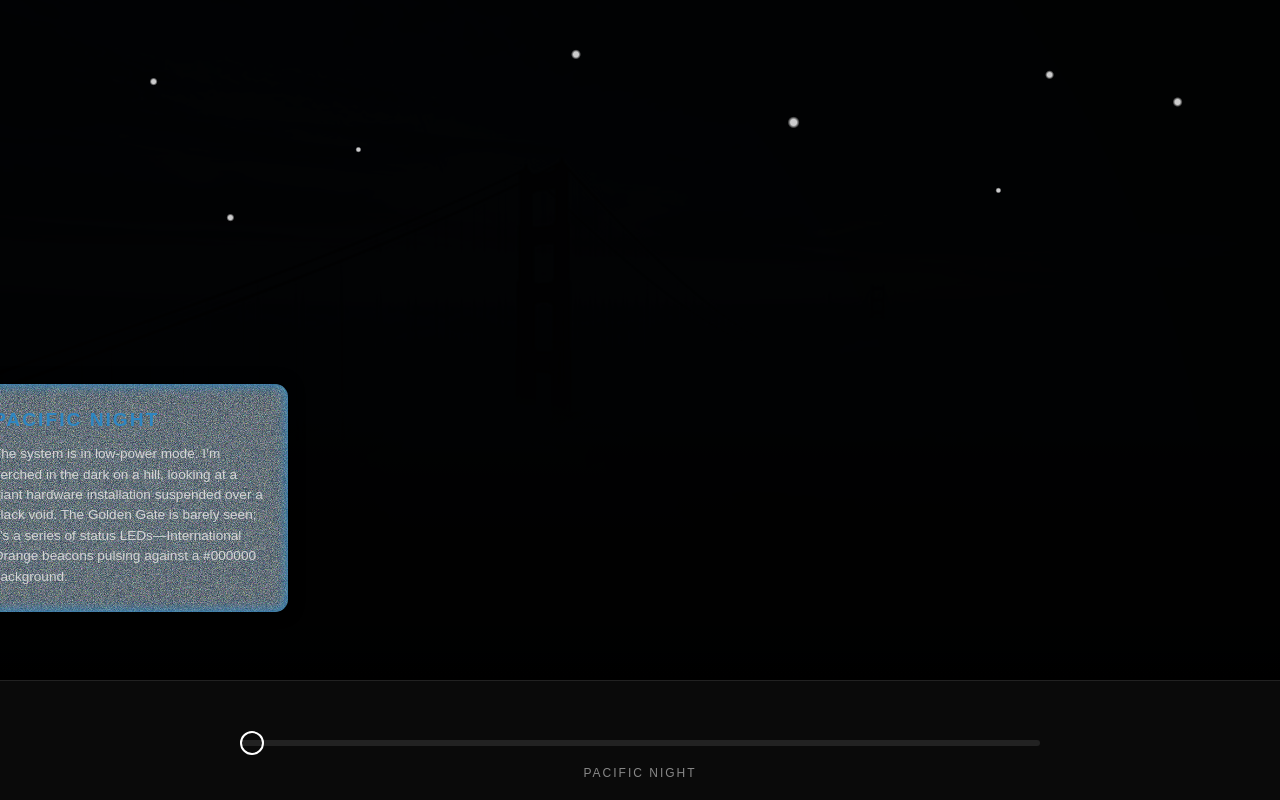
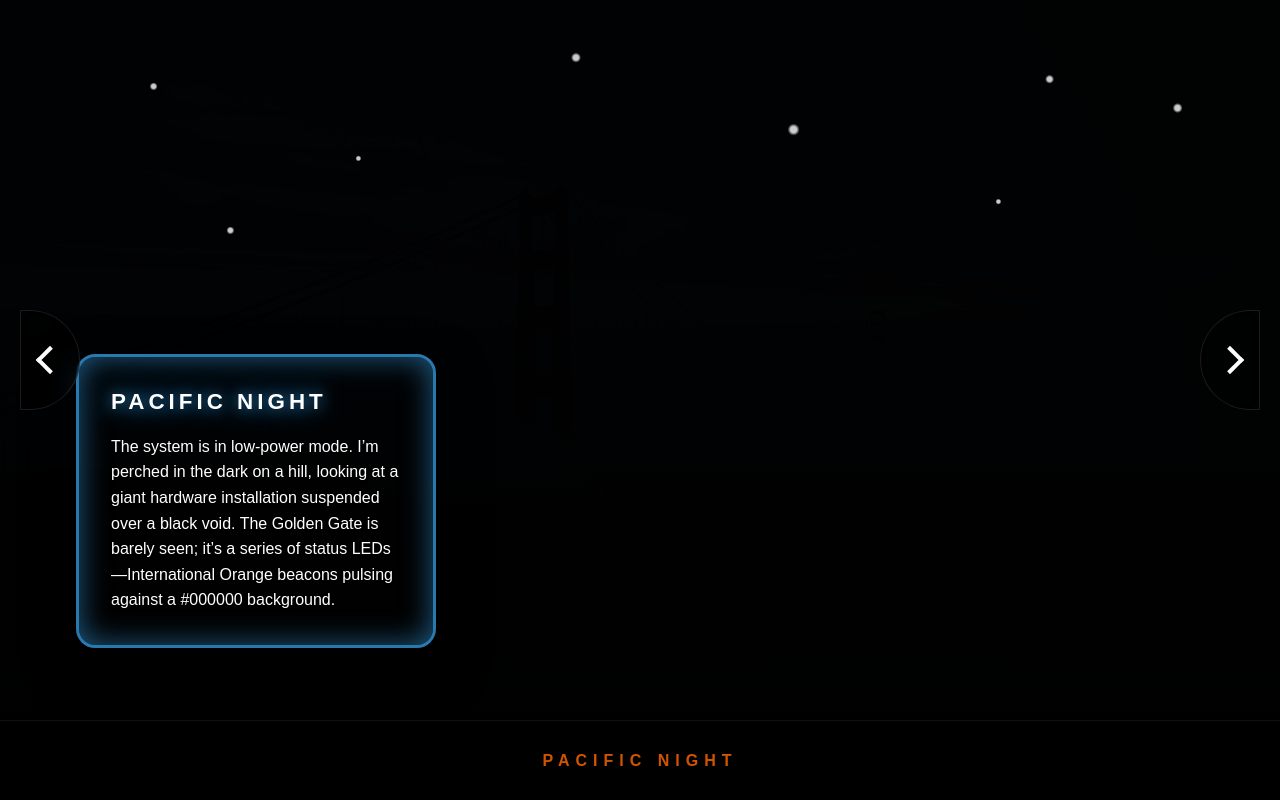
Before and after one commit to UlrikeDetective/web_development, a web app: file html_css/CSS/blendColorsChallenge/index.html in a window 1280 px wide. Run offline with its HTML, style and script files only (its server is not run), Linux system fonts and the light colour scheme.

Commit message:
blend colors v07

```diff
--- a/html_css/CSS/blendColorsChallenge/index.html
+++ b/html_css/CSS/blendColorsChallenge/index.html
@@ -23,6 +23,14 @@
 
             <div class="stars"></div>
 
+            <!-- Navigation Arrows -->
+            <button class="nav-arrow left" id="prevBtn" aria-label="Move Backwards">
+                <div class="arrow-shape"></div>
+            </button>
+            <button class="nav-arrow right" id="nextBtn" aria-label="Move Forwards">
+                <div class="arrow-shape"></div>
+            </button>
+
             <!-- Bioluminescent Info Box -->
             <div class="info-box" id="infoBox">
                 <h2 id="infoTitle">Pacific Night</h2>
@@ -31,12 +39,8 @@
         </div>
 
         <div class="controls">
-            <div class="time-slider-wrapper">
-                <input type="range" id="timeSlider" min="0" max="1000" value="0">
-                <div class="liquid-arrow" id="liquidArrow">
-                    <div class="arrow-head"></div>
-                </div>
-                <div class="time-display" id="timeDisplay">Midday</div>
+            <div class="time-display-wrapper">
+                <div class="time-display" id="timeDisplay">Pacific Night</div>
             </div>
         </div>
     </div>
--- a/html_css/CSS/blendColorsChallenge/index.js
+++ b/html_css/CSS/blendColorsChallenge/index.js
@@ -1,5 +1,5 @@
-const timeSlider = document.getElementById('timeSlider');
-const liquidArrow = document.getElementById('liquidArrow');
+const prevBtn = document.getElementById('prevBtn');
+const nextBtn = document.getElementById('nextBtn');
 const timeDisplay = document.getElementById('timeDisplay');
 const skyOverlay = document.querySelector('.sky-overlay');
 const sun = document.querySelector('.sun');
@@ -12,66 +12,64 @@ const infoTitle = document.getElementById('infoTitle');
 const infoText = document.getElementById('infoText');
 const root = document.documentElement;
 
+let timeValue = 0; // 0 to 1000
+
 // Narrative Sections with Palette Blending (color-mix)
+// Transparent but vibrant backgrounds (using pure palette colors)
 const sections = [
     {
-        threshold: 140,
+        threshold: 150,
         title: "Pacific Night",
         glow: "var(--bay-blue)",
-        bg: "color-mix(in srgb, var(--bay-blue), transparent 70%)",
+        bg: "color-mix(in srgb, var(--bay-blue), transparent 40%)",
         text: "The system is in low-power mode. I’m perched in the dark on a hill, looking at a giant hardware installation suspended over a black void. The Golden Gate is barely seen; it’s a series of status LEDs—International Orange beacons pulsing against a #000000 background."
     },
     {
         threshold: 280,
         title: "Pre-dawn Mist",
         glow: "var(--fog-cool)",
-        bg: "color-mix(in srgb, var(--fog-mist), transparent 60%)",
+        bg: "color-mix(in srgb, var(--fog-cool), transparent 40%)",
         text: "A massive rendering error has occurred. The fog has rolled in from the Pacific, a thick layer of unoptimized CSS blur() that has dropped the visibility to near-zero. The bridge towers are partially occluded, their top sections losing connection with the base."
     },
     {
-        threshold: 420,
+        threshold: 410,
         title: "Winter Sunrise",
         glow: "var(--icon-orange)",
-        bg: "color-mix(in srgb, var(--icon-orange), transparent 60%)",
+        bg: "color-mix(in srgb, var(--icon-orange), transparent 40%)",
         text: "The boot sequence begins. It’s not a smooth transition; it’s a sharp hex shift from deep indigo to a cold, brittle violet. The sun—the master process—cracks the horizon near the East Bay hills. The International Orange of the bridge starts to initialize."
     },
     {
-        threshold: 560,
+        threshold: 540,
         title: "Low Winter Sun",
         glow: "var(--victorian-yellow)",
-        bg: "color-mix(in srgb, var(--victorian-yellow), transparent 60%)",
+        bg: "color-mix(in srgb, var(--victorian-yellow), transparent 40%)",
         text: "The sun's elevation is stuck at a suboptimal angle. In winter, the light doesn't hit the 'Main' container from above; it attacks from the side, creating long, dramatic box-shadow effects. The glare is a security vulnerability—raw white light."
     },
     {
-        threshold: 700,
+        threshold: 670,
         title: "Winter Daylight",
-        glow: "var(--bay-pale)",
-        bg: "color-mix(in srgb, var(--bay-pale), transparent 50%)",
+        glow: "var(--bay-water)",
+        bg: "color-mix(in srgb, var(--bay-water), transparent 40%)",
         text: "Production environment: Live. The sky is a flat, crisp #87CEEB with zero percent opacity on the clouds. The bridge is the only vibrant component. I’m analyzing the movement of the cars—tiny data packets moving across a two-mile bus."
     },
     {
-        threshold: 840,
+        threshold: 780,
         title: "Golden Dusk",
         glow: "var(--icon-brick)",
-        bg: "color-mix(in srgb, var(--icon-brick), transparent 60%)",
+        bg: "color-mix(in srgb, var(--icon-brick), transparent 40%)",
         text: "The shutdown protocol has been initiated. The sun is sinking into the Pacific, triggering a linear-gradient that transitions from burnt amber to a bruised purple. The bridge catchies the last rays, its steel skin glowing like it’s being overclocked."
     },
     {
         threshold: 1001,
         title: "Pacific Night II",
         glow: "var(--muted-lavender)",
-        bg: "color-mix(in srgb, var(--muted-lavender), transparent 70%)",
+        bg: "color-mix(in srgb, var(--muted-lavender), transparent 40%)",
         text: "The day’s telemetry is archived. This site is a visual log of the last twelve hours—a study in atmospheric blends. Using color-mix(in srgb, var(--bridge-orange), var(--pacific-blue) 40%), we’ve reconstructed the transition. System status: Restored to #000."
     }
 ];
 
 function updateTime(value) {
     const progress = value / 1000;
-
-    // Update Arrow position
-    const sliderWidth = timeSlider.offsetWidth;
-    const arrowPos = progress * (sliderWidth - 30);
-    liquidArrow.style.left = `${arrowPos}px`;
 
     // Determine current section
     const currentSection = sections.find(s => value < s.threshold) || sections[sections.length - 1];
@@ -88,17 +86,15 @@ function updateTime(value) {
         }, 150);
     }
 
-    // Arch movement for the box
-    // X goes from 10% to 90%
-    const boxX = 10 + (progress * 80);
-    // Y goes from 10% to 50% and back (arch)
+    // Arch movement for the box: Start at 20%, move to 90%
+    const boxX = 20 + (progress * 70);
     const arcHeight = Math.sin(progress * Math.PI) * 40;
     const boxY = 10 + arcHeight;
 
     root.style.setProperty('--box-x', `${boxX}%`);
     root.style.setProperty('--box-y', `${boxY}%`);
 
-    // Celestial Logic: Left to Right winter arc (250-750)
+    // Celestial Logic
     let sunColor = '#fff';
     let intensity = 0;
     let brightness = 0.25;
@@ -109,13 +105,12 @@ function updateTime(value) {
     let sunYPercent = 33;
 
     if (isDay) {
-        const dayProgress = (progress - 0.25) / 0.5; // 0 at sunrise, 1 at sunset
+        const dayProgress = (progress - 0.25) / 0.5;
         const arc = Math.sin(dayProgress * Math.PI);
         sunYPercent = 33 - (arc * 23);
         intensity = arc;
         brightness = 0.4 + (arc * 0.8);
 
-        // Color shifts based on dayProgress
         if (dayProgress < 0.3) {
             sunColor = `color-mix(in srgb, var(--icon-orange), #fff 40%)`;
         } else if (dayProgress < 0.7) {
@@ -137,28 +132,40 @@ function updateTime(value) {
     root.style.setProperty('--sun-color', sunColor);
     root.style.setProperty('--sky-brightness', brightness);
 
-    // Sky Background
     const horizonColor = isDay ? sunColor : '#050a10';
     skyOverlay.style.background = `linear-gradient(to bottom, #050a10 0%, color-mix(in srgb, ${horizonColor}, transparent 50%) 60%, #000 100%)`;
 
     stars.style.opacity = starOpacity;
     timeDisplay.innerText = currentSection.title;
 
-    // 360 effect: Panorama scrolling starts at Pacific Night (progress 0)
     panoramaBg.style.backgroundPosition = `${progress * 100}% 60%`;
-    groundFog.style.opacity = 0.3 + (intensity * 0.5);
 
     sun.style.opacity = isDay ? 0.6 : 0;
     sunGlow.style.opacity = isDay ? intensity : 0;
 }
 
-// Initial Call
-updateTime(timeSlider.value);
+// Navigation Logic
+const step = 20;
 
-timeSlider.addEventListener('input', (e) => {
-    updateTime(e.target.value);
+prevBtn.addEventListener('click', () => {
+    timeValue = Math.max(0, timeValue - step);
+    updateTime(timeValue);
 });
 
-window.addEventListener('resize', () => {
-    updateTime(timeSlider.value);
+nextBtn.addEventListener('click', () => {
+    timeValue = Math.min(1000, timeValue + step);
+    updateTime(timeValue);
 });
+
+window.addEventListener('keydown', (e) => {
+    if (e.key === 'ArrowLeft') {
+        timeValue = Math.max(0, timeValue - step);
+        updateTime(timeValue);
+    } else if (e.key === 'ArrowRight') {
+        timeValue = Math.min(1000, timeValue + step);
+        updateTime(timeValue);
+    }
+});
+
+// Initial Call
+updateTime(timeValue);
--- a/html_css/CSS/blendColorsChallenge/style.css
+++ b/html_css/CSS/blendColorsChallenge/style.css
@@ -23,47 +23,9 @@
     --sun-intensity: 1;
     --sky-brightness: 1;
     --glow: var(--icon-orange);
-    --box-x: 10%;
+    --box-x: 20%;
     --box-y: 10%;
-    --box-bg: rgba(10, 10, 15, 0.4);
-}
-
-/* Info Box - Arch Movement & Bioluminescent Look */
-.info-box {
-    position: absolute;
-    bottom: var(--box-y);
-    left: var(--box-x);
-    width: 320px;
-    padding: 1.5em;
-    background-color: var(--box-bg);
-    background-image: var(--texture-noise);
-    color: #e0e0e0;
-    border-radius: 0.8em;
-    backdrop-filter: blur(20px);
-    z-index: 20;
-    border: 1.5px solid color-mix(in srgb, var(--glow), transparent 40%);
-    box-shadow: 0 0 15px rgba(0,0,0,0.5), inset 0 0 12px var(--glow);
-    transition: left 0.1s linear, bottom 0.1s linear, border-color 0.5s ease;
-    pointer-events: none;
-    display: flex;
-    flex-direction: column;
-    gap: 0.8em;
-    transform: translateX(-50%); /* Center on the left/right point */
-}
-
-.info-box h2 {
-    font-size: 1.2rem;
-    color: var(--glow);
-    text-transform: uppercase;
-    letter-spacing: 2px;
-    font-weight: 800;
-}
-
-.info-box p {
-    font-size: 0.85rem;
-    line-height: 1.5;
-    font-weight: 400;
-    opacity: 0.9;
+    --box-bg: color-mix(in srgb, var(--icon-orange), transparent 40%);
 }
 
 * { margin: 0; padding: 0; box-sizing: border-box; }
@@ -88,7 +50,7 @@ body, html { height: 100%; overflow: hidden; background: #000; font-family: sans
     background-image: url('landscape-360-bridge-golden-gate-bridge-mist-wallpaper-preview.jpg');
     background-size: cover;
     background-position: center 60%;
-    mix-blend-mode: multiply; /* Allows sun behind to shine through light areas */
+    mix-blend-mode: multiply;
     z-index: 3;
     filter: brightness(var(--sky-brightness)) saturate(var(--sky-brightness));
 }
@@ -119,7 +81,7 @@ body, html { height: 100%; overflow: hidden; background: #000; font-family: sans
     mix-blend-mode: overlay;
 }
 
-/* Celestial Container - Now Behind the Panorama */
+/* Celestial Container */
 .celestial-container {
     position: absolute;
     width: 100%;
@@ -135,7 +97,6 @@ body, html { height: 100%; overflow: hidden; background: #000; font-family: sans
     top: var(--sun-y);
     left: var(--sun-x);
     transform: translate(-50%, -50%);
-    /* Increased transparency: 0.7 opacity base */
     background: color-mix(in srgb, var(--sun-color), transparent 30%);
     border-radius: 50%;
     box-shadow:
@@ -152,7 +113,6 @@ body, html { height: 100%; overflow: hidden; background: #000; font-family: sans
     top: var(--sun-y);
     left: var(--sun-x);
     transform: translate(-50%, -50%);
-    /* Very transparent glow */
     background: radial-gradient(circle, color-mix(in srgb, var(--sun-color), transparent 85%) 0%, transparent 70%);
     z-index: 2;
 }
@@ -166,17 +126,17 @@ body, html { height: 100%; overflow: hidden; background: #000; font-family: sans
     background: radial-gradient(circle at var(--sun-x) var(--sun-y),
         rgba(255,255,255, calc(0.1 * var(--sun-intensity))) 0%,
         transparent 40%);
-    z-index: 10; /* Stays on top for bloom effect */
+    z-index: 10;
     pointer-events: none;
     mix-blend-mode: screen;
 }
 
-/* Stars: Larger, Brighter & on Top with Screen Blend */
+/* Stars */
 .stars {
     position: absolute;
     width: 100%;
     height: 100%;
-    z-index: 8; /* On top of panorama-bg to ensure visibility */
+    z-index: 8;
     background-image:
         radial-gradient(circle at 12% 12%, #fff 2px, transparent 4px),
         radial-gradient(circle at 28% 22%, #fff 1.5px, transparent 3px),
@@ -189,16 +149,103 @@ body, html { height: 100%; overflow: hidden; background: #000; font-family: sans
     background-repeat: no-repeat;
     opacity: 0;
     transition: opacity 1.5s ease;
-    mix-blend-mode: screen; /* Makes them glow and shine through everything */
+    mix-blend-mode: screen;
     pointer-events: none;
 }
 
-/* UI Controls */
-.controls { height: 120px; background: #0a0a0a; display: flex; justify-content: center; align-items: center; z-index: 100; border-top: 1px solid #222; }
-.time-slider-wrapper { position: relative; width: 80%; max-width: 800px; }
-#timeSlider { width: 100%; -webkit-appearance: none; height: 6px; background: #222; border-radius: 3px; outline: none; cursor: pointer; }
-#timeSlider::-webkit-slider-thumb { -webkit-appearance: none; width: 24px; height: 24px; background: var(--gg-orange); border: 2px solid #fff; border-radius: 50%; cursor: pointer; }
+/* Info Box - Arch Movement & Bioluminescent Look */
+.info-box {
+    position: absolute;
+    bottom: var(--box-y);
+    left: var(--box-x);
+    width: 360px;
+    padding: 2em;
+    /* BACKGROUND COLOR REMOVED COMPLETELY */
+    background-color: transparent;
+    background-image: none; /* Removed texture to avoid any grey tint */
+    color: #fff;
+    border-radius: 1.2em;
+    backdrop-filter: none; /* Removed blur to eliminate greyish/milky tones */
+    z-index: 20;
+    border: 3px solid color-mix(in srgb, var(--glow), transparent 10%);
+    box-shadow:
+        0 20px 50px rgba(0,0,0,0.5),
+        inset 0 0 30px color-mix(in srgb, var(--glow), transparent 30%);
+    transition: left 0.1s linear, bottom 0.1s linear, opacity 0.5s ease;
+    pointer-events: none;
+    display: flex;
+    flex-direction: column;
+    gap: 1.2em;
+    transform: translateX(-50%);
+}
 
-.liquid-arrow { position: absolute; top: -35px; left: 0; pointer-events: none; }
-.arrow-head { width: 30px; height: 30px; background: var(--gg-orange); clip-path: polygon(0 0, 100% 50%, 0 100%); filter: drop-shadow(0 0 8px var(--gg-orange)); }
-.time-display { position: absolute; bottom: -30px; width: 100%; text-align: center; color: #888; font-size: 12px; letter-spacing: 2px; text-transform: uppercase; }
+.info-box h2 {
+    font-size: 1.4rem;
+    color: #fff;
+    /* BACKGROUND COLOR REMOVED COMPLETELY */
+    background-color: transparent;
+    padding: 0;
+    display: inline-block;
+    width: fit-content;
+    text-shadow: 0 0 15px var(--glow), 0 0 30px var(--glow); /* Stronger glow for title visibility */
+    text-transform: uppercase;
+    letter-spacing: 4px;
+    font-weight: 900;
+}
+
+.info-box p {
+    font-size: 1rem;
+    line-height: 1.6;
+    font-weight: 500;
+    text-shadow: 0 1px 2px rgba(0,0,0,0.8);
+}
+
+/* Nav Arrows */
+.nav-arrow {
+    position: absolute;
+    top: 50%;
+    transform: translateY(-50%);
+    width: 60px;
+    height: 100px;
+    background: rgba(0, 0, 0, 0.4);
+    border: 1px solid rgba(255, 255, 255, 0.1);
+    cursor: pointer;
+    z-index: 100;
+    display: flex;
+    align-items: center;
+    justify-content: center;
+    transition: all 0.3s ease;
+    backdrop-filter: blur(10px);
+}
+
+.nav-arrow:hover {
+    background: rgba(255, 255, 255, 0.1);
+    border-color: var(--icon-orange);
+}
+
+.nav-arrow.left { left: 20px; border-radius: 0 50px 50px 0; }
+.nav-arrow.right { right: 20px; border-radius: 50px 0 0 50px; }
+
+.arrow-shape {
+    width: 20px;
+    height: 20px;
+    border-top: 4px solid #fff;
+    border-right: 4px solid #fff;
+}
+
+.left .arrow-shape { transform: rotate(-135deg); }
+.right .arrow-shape { transform: rotate(45deg); }
+
+/* UI Controls Footer */
+.controls {
+    height: 80px;
+    background: #000;
+    display: flex;
+    justify-content: center;
+    align-items: center;
+    z-index: 100;
+    border-top: 1px solid #111;
+}
+
+.time-display-wrapper { position: relative; width: 100%; text-align: center; }
+.time-display { color: var(--icon-orange); font-size: 16px; font-weight: 900; letter-spacing: 6px; text-transform: uppercase; }
```
